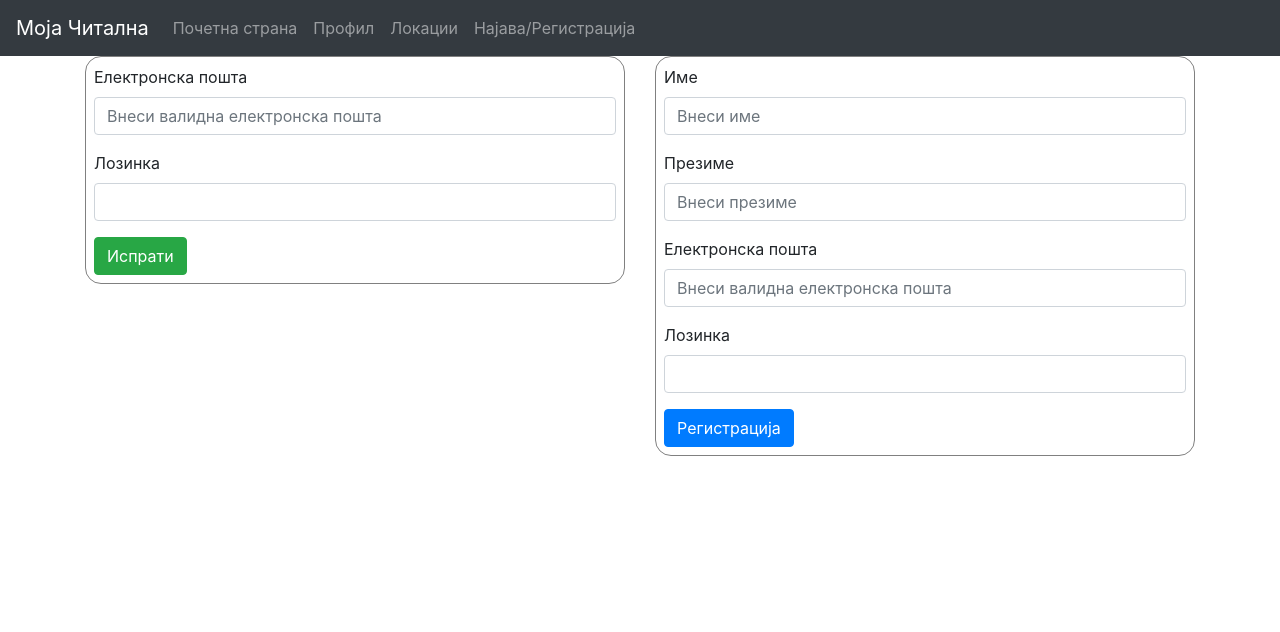
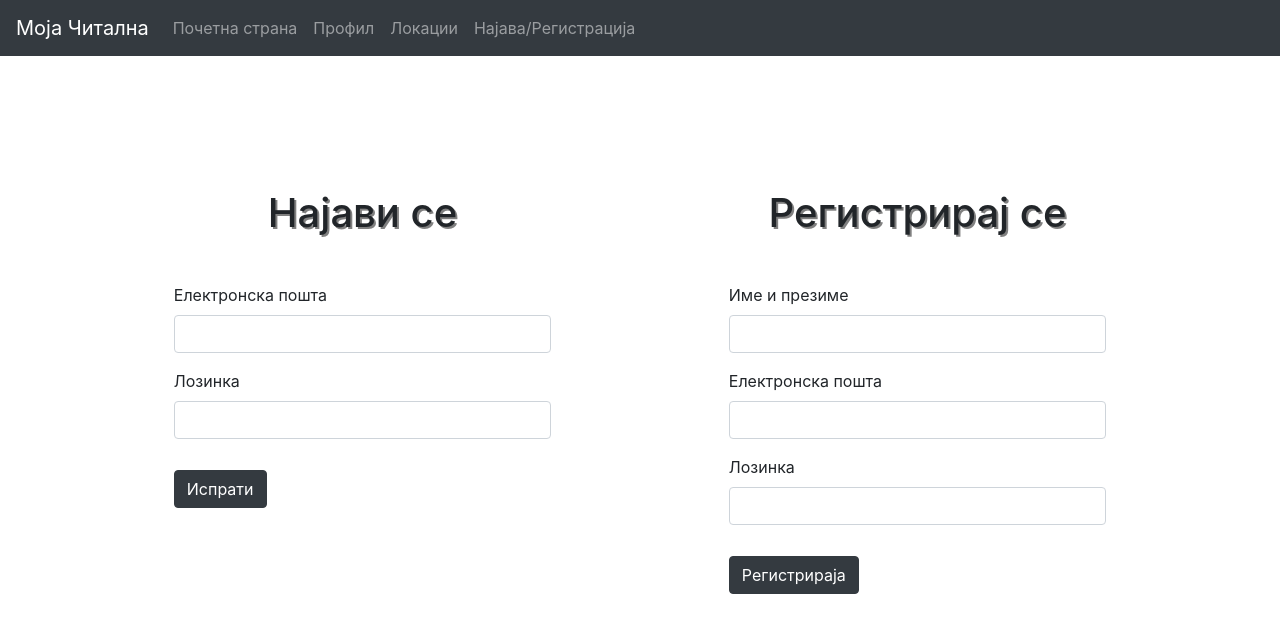
Before and after one commit to borjankorunoski/knio-proekt-react, a React (Create React App) app: page /login in a window 1280 px wide. Shown: the top 632 px of the page. Built offline with nearby package versions, Linux system fonts and the light colour scheme.

Commit message:
[MC-2] Implemented improved authentication page

```diff
--- /dev/null
+++ b/src/components/authentication page components/AuthenticationComponent.js
@@ -0,0 +1,48 @@
+import React from "react";
+import './LoginStyle.css'
+const AuthenticationComponent = () => {
+  return(
+    <div>
+      <div id="left">
+        <form>
+          <h1>Најави се</h1>
+          <div className="mb-3">
+            <label htmlFor="exampleInputEmail1" className="form-label">Електронска пошта</label>
+            <input type="email" className="form-control" id="exampleInputEmail1" aria-describedby="emailHelp"/>
+          </div>
+
+          <div className="mb-3">
+            <label htmlFor="exampleInputPassword1" className="form-label">Лозинка</label>
+            <input type="password" className="form-control" id="exampleInputPassword1"/>
+          </div>
+
+          <button type="submit" href="#" className="btn btn-dark" id="loginbutton">Испрати</button>
+        </form>
+      </div>
+      <div id="right">
+        <form>
+          <h1>Регистрирај се</h1>
+          <div className="mb-3">
+            <label htmlFor="exampleInputFullName" className="form-label">Име и презиме</label>
+            <input type="text" name="fullname" required="required" pattern="^(\w\w+)\s(\w+)$" className="form-control"
+                   id="exampleInputFullName"/>
+          </div>
+
+          <div className="mb-3">
+            <label htmlFor="exampleInputEmail" className="form-label">Електронска пошта</label>
+            <input type="email" className="form-control" id="exampleInputEmail" aria-describedby="emailHelp"/>
+          </div>
+
+          <div className="mb-3">
+            <label htmlFor="exampleInputPassword" className="form-label">Лозинка</label>
+            <input type="password" className="form-control" id="exampleInputPassword"/>
+          </div>
+
+          <button onClick="validation()" type="submit" className="btn btn-dark" id="signupbutton">Регистрираја</button>
+
+        </form>
+      </div>
+    </div>
+  );
+}
+export default AuthenticationComponent;
--- a/src/components/authentication page components/LoginForm.js
+++ /dev/null
@@ -1,27 +0,0 @@
-import React, {useState} from "react";
-import {Button, Form} from "react-bootstrap";
-
-const LoginForm = () => {
-
-  const [email, setEmail] = useState('');
-  const [password, setPassword] = useState('');
-
-  return(
-    <Form style={{border: '1px gray solid', borderRadius: '1rem', padding: '0.5rem'}}>
-      <Form.Group controlId="email">
-        <Form.Label>Електронска пошта</Form.Label>
-        <Form.Control type="email" name='email' value={email} placeholder="Внеси валидна електронска пошта" onChange={(event) => {setEmail(event.target.value)}}/>
-      </Form.Group>
-
-      <Form.Group controlId="password">
-        <Form.Label>Лозинка</Form.Label>
-        <Form.Control type="password" name='password' value={password} onChange={(event) => {setPassword(event.target.value)}}/>
-      </Form.Group>
-
-      <Button variant="success" type="submit">
-        Испрати
-      </Button>
-    </Form>
-  );
-}
-export default LoginForm;
--- /dev/null
+++ b/src/components/authentication page components/LoginStyle.css
@@ -0,0 +1,23 @@
+h1 {
+    overflow: hidden;
+    padding-bottom: 10%;
+    text-align: center;
+    text-shadow: 2px 2px gray;
+}
+
+
+#left{
+    width:50%;
+    padding: 12% 8% 15%;
+    float:left;
+}
+
+#right{
+    width:50%;
+    padding: 12% 8% 15%;
+    float:right;
+}
+
+#signupbutton, #loginbutton{
+    margin-top: 4%;
+}
--- a/src/components/authentication page components/RegisterForm.js
+++ /dev/null
@@ -1,37 +0,0 @@
-import React, {useState} from "react";
-import {Button, Form} from "react-bootstrap";
-
-const RegisterForm = () => {
-  const [name, setName] = useState('');
-  const [surname, setSurname] = useState('');
-  const [email, setEmail] = useState('');
-  const [password, setPassword] = useState('');
-  return(
-    <Form style={{border: '1px gray solid', borderRadius: '1rem', padding: '0.5rem'}}>
-      <Form.Group controlId="name">
-        <Form.Label>Име</Form.Label>
-        <Form.Control type="text" name='name' value={name} placeholder="Внеси име" onChange={(event) => {setName(event.target.value)}}/>
-      </Form.Group>
-
-      <Form.Group controlId="surname">
-        <Form.Label>Презиме</Form.Label>
-        <Form.Control type="text" name='surname' value={surname} placeholder="Внеси презиме" onChange={(event) => {setSurname(event.target.value)}}/>
-      </Form.Group>
-
-      <Form.Group controlId="emailadd">
-        <Form.Label>Електронска пошта</Form.Label>
-        <Form.Control type="email" name='email' value={email} placeholder="Внеси валидна електронска пошта" onChange={(event) => {setEmail(event.target.value)}}/>
-      </Form.Group>
-
-      <Form.Group controlId="passcode">
-        <Form.Label>Лозинка</Form.Label>
-        <Form.Control type="password" name='password' value={password} onChange={(event) => {setPassword(event.target.value)}}/>
-      </Form.Group>
-
-      <Button variant="primary" type="submit">
-        Регистрација
-      </Button>
-    </Form>
-  );
-}
-export default RegisterForm;
--- a/src/components/pages/AuthenticationPage.js
+++ b/src/components/pages/AuthenticationPage.js
@@ -1,18 +1,9 @@
 import React from "react";
-import LoginForm from "../authentication page components/LoginForm";
-import RegisterForm from "../authentication page components/RegisterForm";
-import {Col, Row} from "react-bootstrap";
+import AuthenticationComponent from "../authentication page components/AuthenticationComponent";
 
 const AuthenticationPage = () => {
   return(
-    <Row>
-      <Col>
-        <LoginForm/>
-      </Col>
-      <Col>
-        <RegisterForm/>
-      </Col>
-    </Row>
+      <AuthenticationComponent/>
   )
 }
 export default AuthenticationPage;
```
